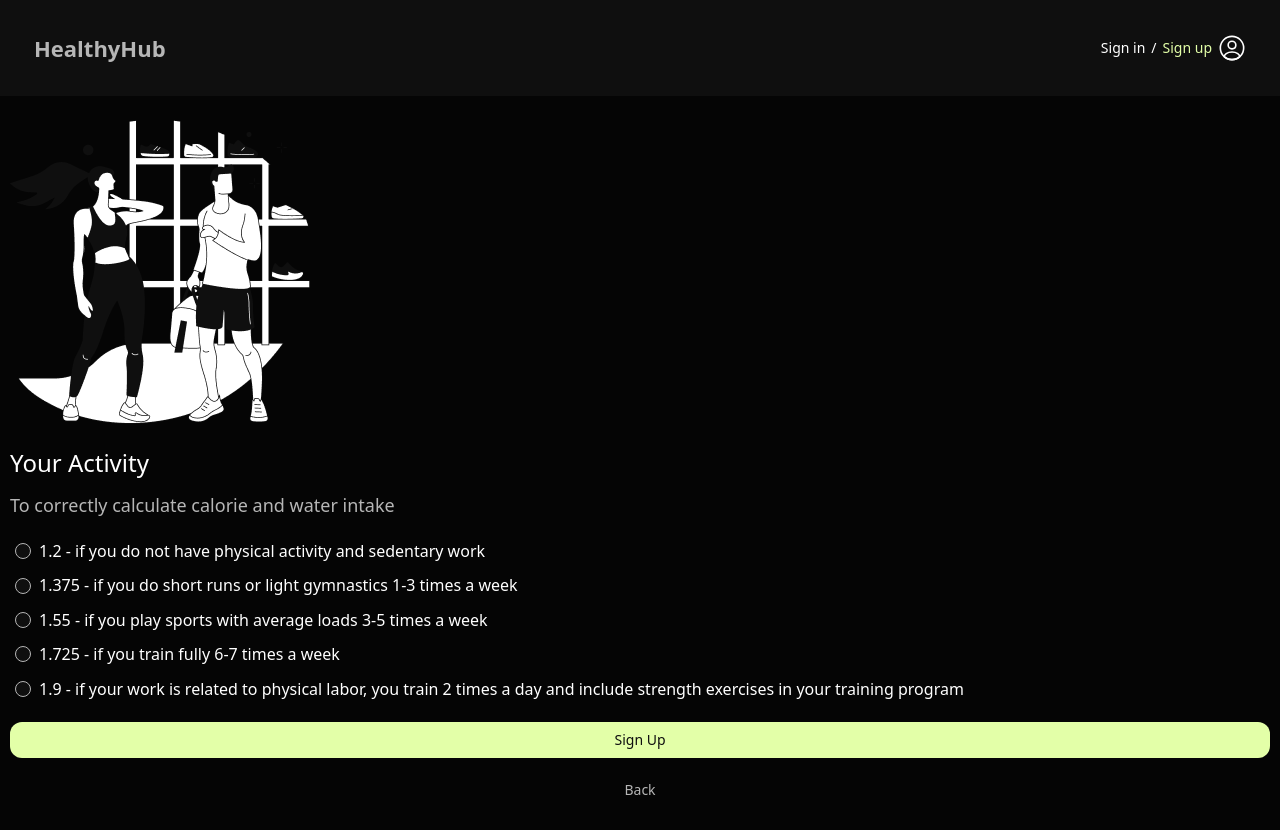
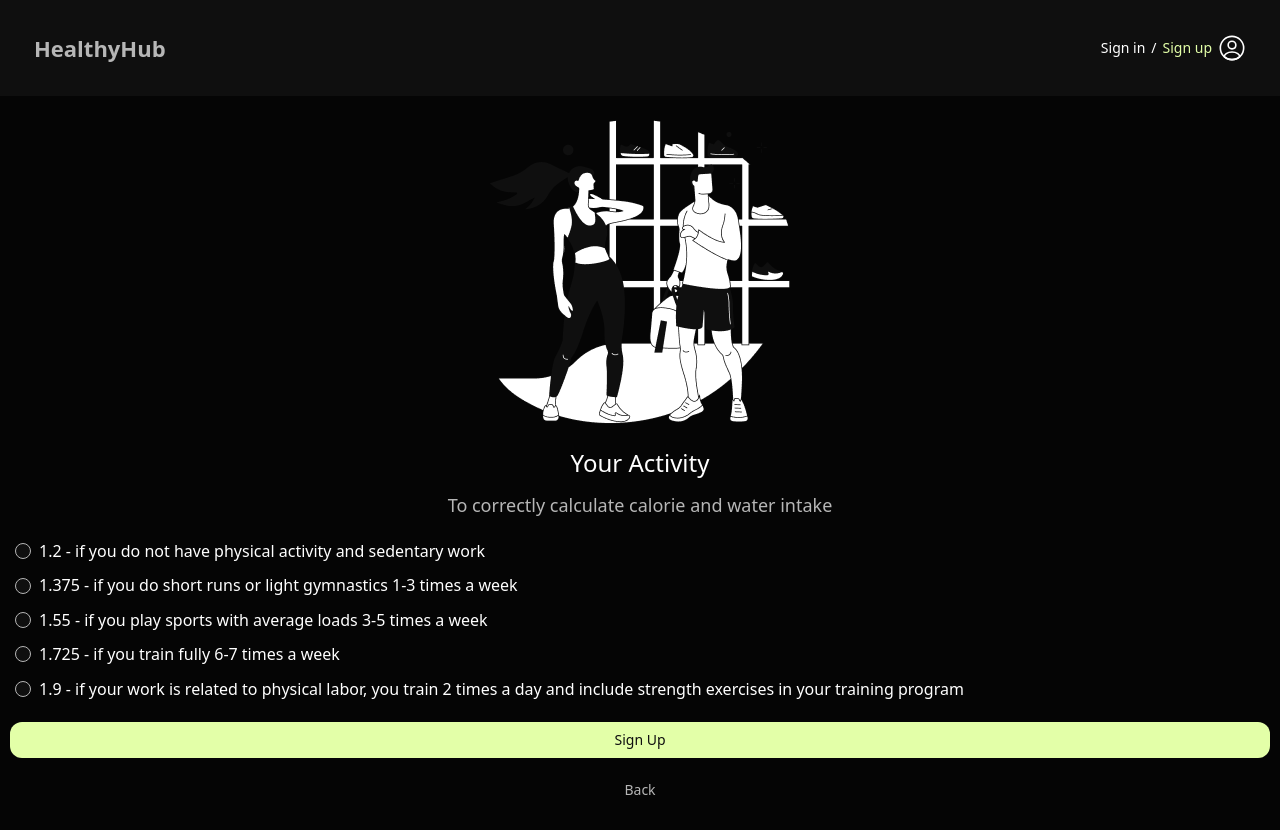
Before and after one commit to AnnaHort/HealthyHub, a React (Vite) app: page /HealthyHub/signup in a window 1280 px wide. Built offline with nearby package versions, Linux system fonts and the light colour scheme.

Commit message:
add meadia style for 320px

```diff
--- a/src/components/YourActivity/YourActivity.jsx
+++ b/src/components/YourActivity/YourActivity.jsx
@@ -3,8 +3,6 @@ import {
   RadioInputStyle,
   RadioLabelStyle,
   YourActivityBackBtnStyled,
-  // RadioInputStyle,
-  // RadioLabelStyle,
   YourActivityContainerStyled,
   YourActivityImgStyled,
   YourActivityList,
--- a/src/components/YourActivity/YourActivity.styled.js
+++ b/src/components/YourActivity/YourActivity.styled.js
@@ -7,6 +7,10 @@ export const YourActivityContainerStyled = styled.div`
 
 export const YourActivityImgStyled = styled.img`
   margin-bottom: 24px;
+  @media (min-width: 768px) {
+    margin-right: auto;
+    margin-left: auto;
+  }
 `;
 
 export const YourActivityTitleStyled = styled.h2`
@@ -15,6 +19,9 @@ export const YourActivityTitleStyled = styled.h2`
   font-weight: 500;
   line-height: 1.25;
   margin-bottom: 16px;
+  @media (min-width: 768px) {
+    text-align: center;
+  }
 `;
 
 export const YourActivityText = styled.p`
@@ -23,6 +30,9 @@ export const YourActivityText = styled.p`
   font-weight: 400;
   line-height: 1.33;
   margin-bottom: 24px;
+  @media (min-width: 768px) {
+    text-align: center;
+  }
 `;
 
 export const YourActivityList = styled.ul`
```
